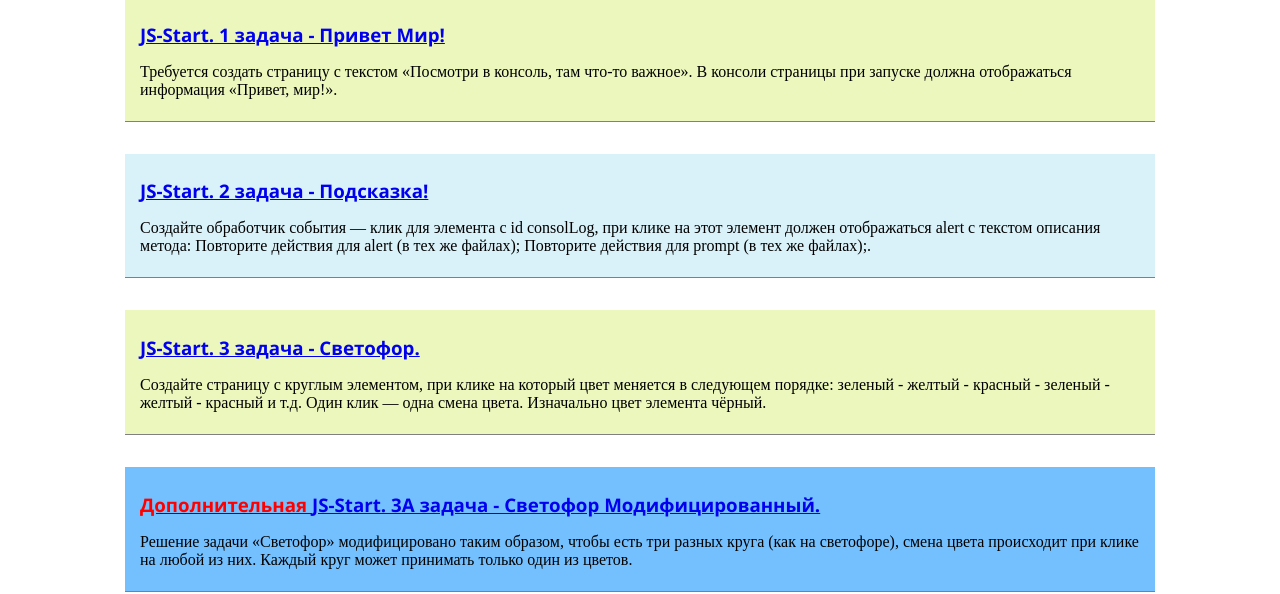
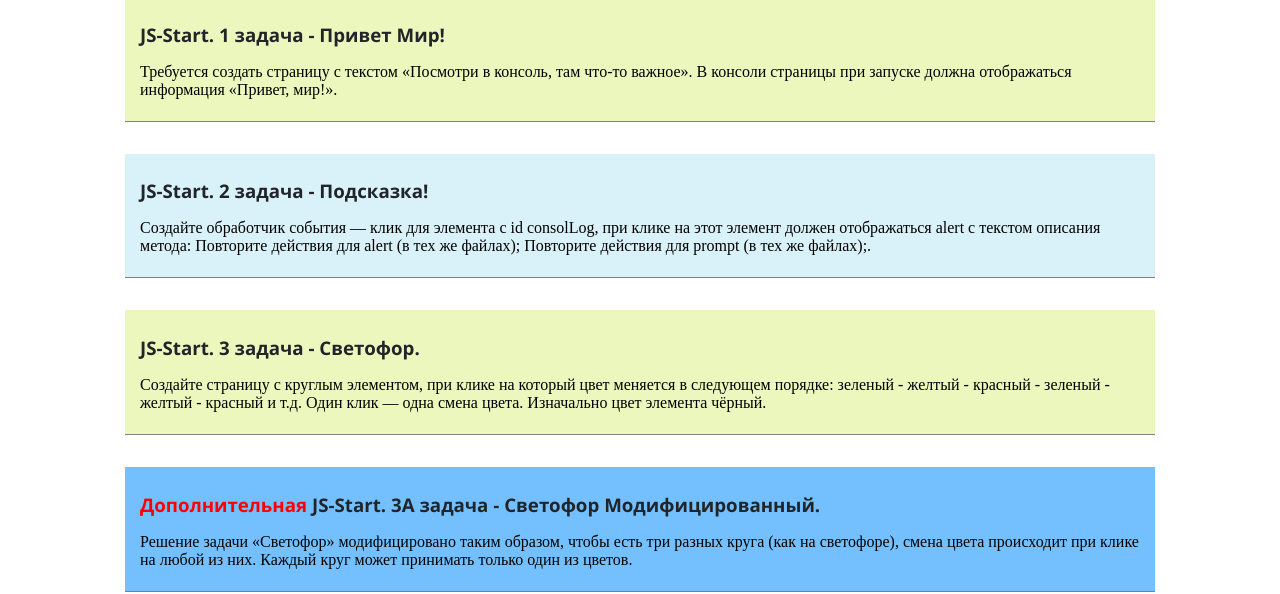
Before and after one commit to InterBig/Task-6.8, a plain HTML site: page index.html in a window 1280 px wide. Shown: the part 209-803 px from the top of the page. Drawn offline with Linux system fonts and the light colour scheme.

Commit message:
edit css to tag article

```diff
--- a/css/style.css
+++ b/css/style.css
@@ -79,14 +79,14 @@ article {
     border-bottom: 1px solid rgb(128, 128, 128);
 }
 
-/*article a {
+article a {
     color: rgb(33, 37, 41);
     text-decoration: none;
 }
 
 article a:hover {
     color: #00a100;
-}*/
+}
 
 article h3 {
     font-family: 'Segoe UI', Tahoma, Geneva, Verdana, sans-serif;
```
